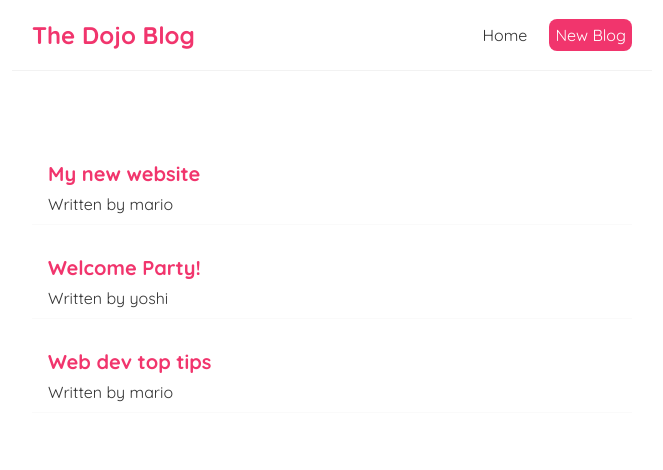
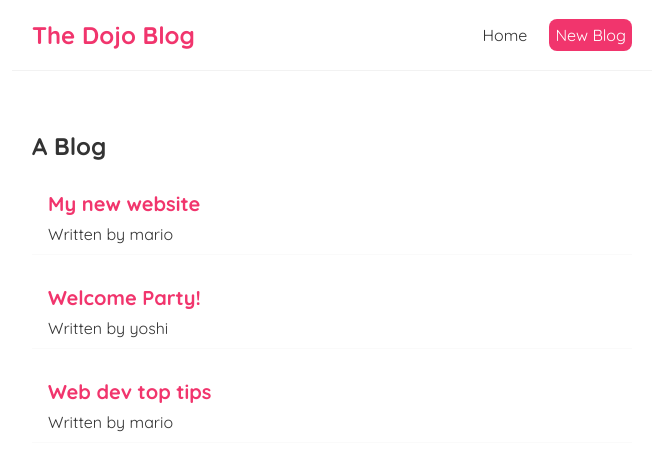
Before and after one commit to asimsheikh/dojo-blog, a React (Create React App) app: page / in a window 1280 px wide. Shown: the top 470 px of the page, without its empty margins (308-971 px from the left). Built offline with nearby package versions, Linux system fonts and the light colour scheme.

Commit message:
Using props to extract out Blogs component

```diff
--- /dev/null
+++ b/src/BlogList.js
@@ -0,0 +1,18 @@
+const BlogList = (props) => {
+  const blogs = props.blogs
+  const title = props.title
+
+  return (
+    <div className="blog-list">
+      <h2>{title}</h2>
+      {blogs.map(blog => (
+        <div className="blog-preview" key={blog.id}>
+            <h2>{blog.title}</h2>
+            <p>Written by {blog.author}</p>
+        </div>
+      ))}
+    </div>
+  )
+}
+
+export default BlogList
--- a/src/Home.js
+++ b/src/Home.js
@@ -1,4 +1,5 @@
 import { useState } from 'react'
+import BlogList from './BlogList'
 
 const Home = () => {
   const [blogs, setBlogs] = useState([
@@ -9,12 +10,7 @@
 
   return (
     <div className="home">
-            {blogs.map(blog => (
-                <div className="blog-preview" key={blog.id}>
-                    <h2>{blog.title}</h2>
-                    <p>Written by {blog.author}</p>
-                </div>
-            ))}
+      <BlogList blogs={blogs} title="A Blog"/>
     </div>
   )
 }
```
Lines whose indentation alone changed are shown as unchanged.
